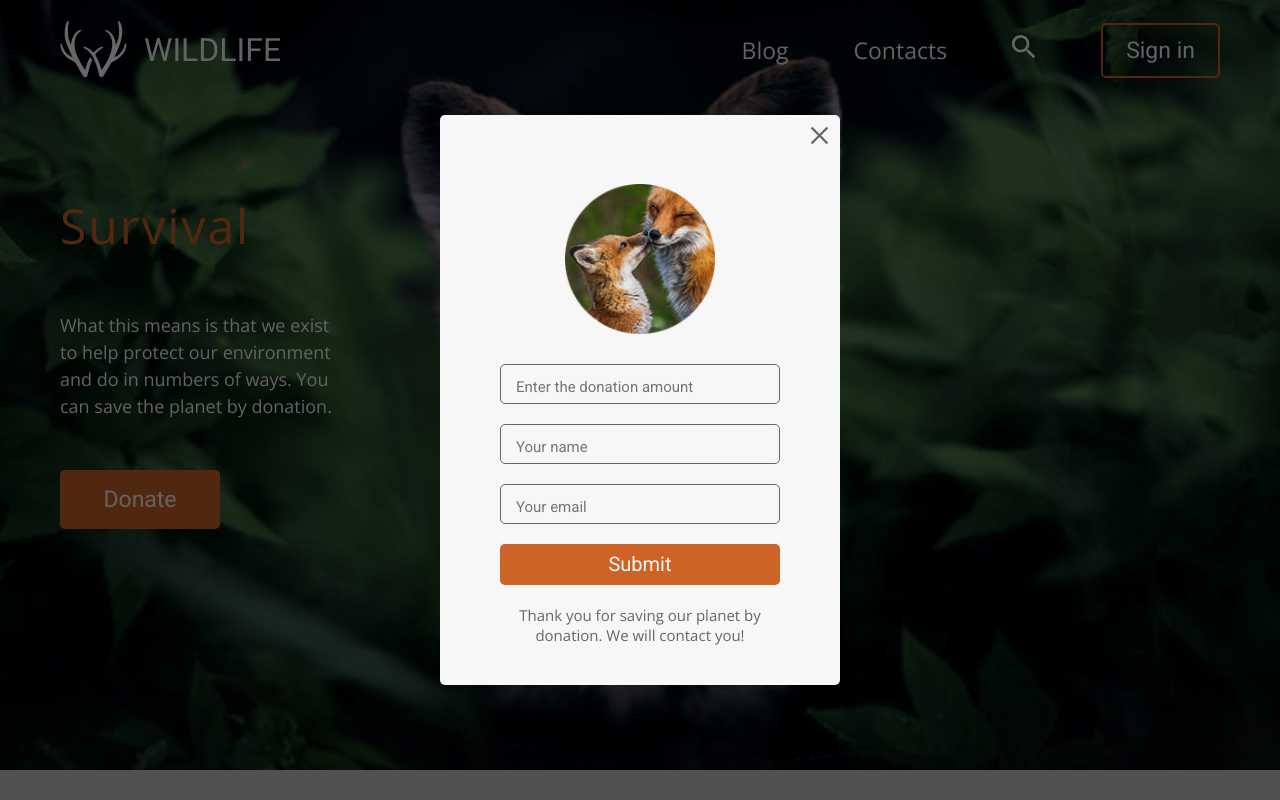
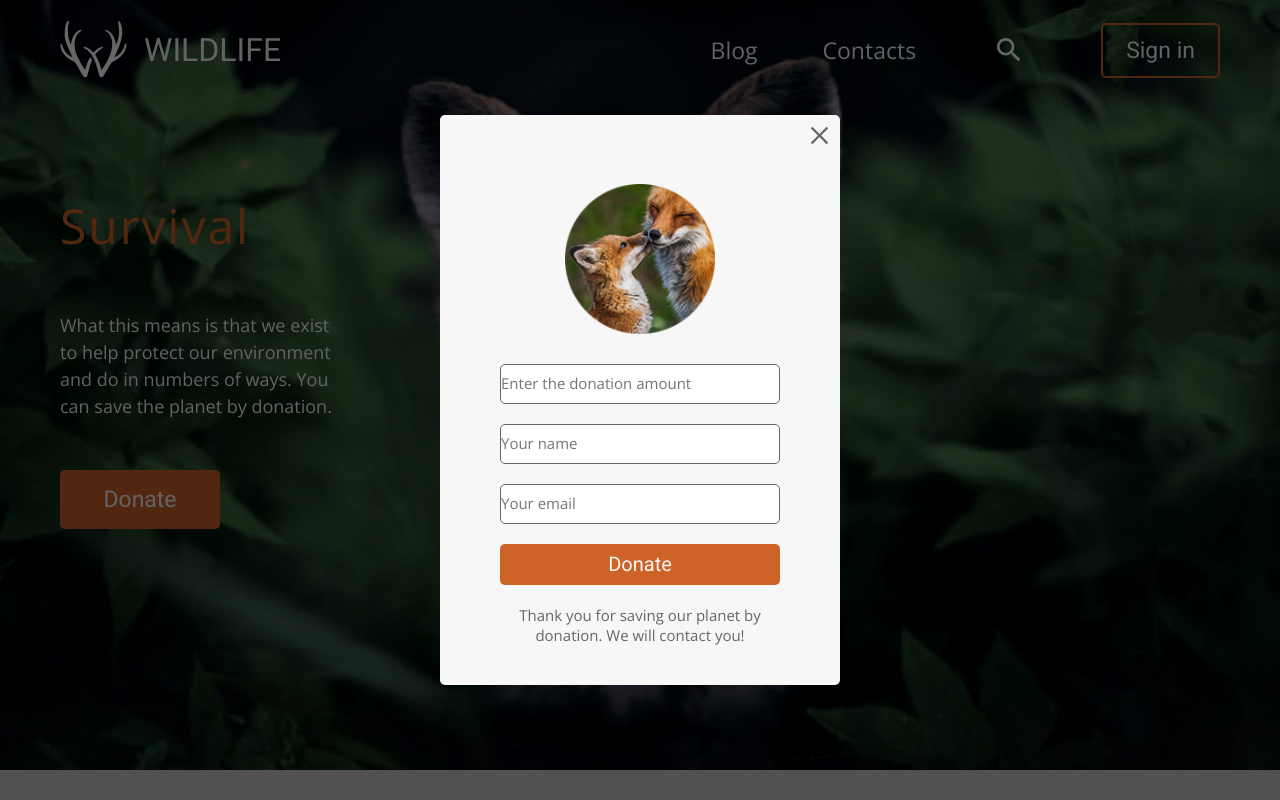
Before and after one commit to olgatenison/wildlife, a plain HTML site: page index.html in a window 1280 px wide. Both pictures are taken after a click on the button "Donate". Shown: the top 800 px of the page. Drawn offline with nearby package versions, Linux system fonts and the light colour scheme.

Commit message:
add search

```diff
--- a/index.html
+++ b/index.html
@@ -24,6 +24,7 @@
     />
 
     <title>wildlife</title>
+
   </head>
   <body>
     <div class="wrapper">
@@ -45,10 +46,20 @@
                 <a href="#sec4">Contacts</a>
               </li>
               <li class="header_navigation_item">
-                  <svg class="serach_img">
-                  <use href="./assets/sprite.svg#icon-serach">
-                  </use>
-                  </svg>
+                <div class="search">
+                  <div class="search_icon">
+                      <svg class="serach_img">
+                      <use href="./assets/sprite.svg#icon-serach">
+                      </use>
+                      </svg>
+                  </div>
+                  <div class="search_input">
+                    <input type="text" placeholder="search" id="mysearch" >
+                  </div>
+                  <span class="search_clear" onclick="document.getElementById('mysearch').value = ''">
+                  </span>
+                </div>
+
               </li>
               <li class="header_navigation_item">
                 <button class="header_button button">Sign in</button>
@@ -373,7 +384,7 @@
             </p>
             <form name="notification_form" autocomplete="on" novalidate>
               <label>
-                <input type="email" name="email" placeholder="Email" required />
+                <input type="email" name="email" placeholder="Email" required class='notification_form_input'/>
               </label>
               <button type="submit" class="button notificate_button">
                 Submit
@@ -469,16 +480,18 @@
             <label>
                 <input type="email" name="email" placeholder="Your email"class="modal_input"/>
             </label>
-            <button type="submit" class="button modal_btn">Submit</button>
+            <button type="submit" class="button modal_btn">Donate</button>
             </form>
             <h3 class="modal_subtitle subtitle">Thank you for saving our planet by donation. We will contact you!</h3>
           </div>
         </div>
       </div>
     </div>
+
     <script src="https://code.jquery.com/jquery-3.6.1.min.js"></script>
     <script src="./js/slick.min.js"></script>
     <script src="./js/script.js"></script>
     <script src="./js/modal.js"></script>
+    <script src="./js/search.js"></script>
   </body>
 </html>
--- /dev/null
+++ b/js/search.js
@@ -0,0 +1,6 @@
+const icon = document.querySelector(".search_icon");
+const search = document.querySelector(".search");
+
+icon.onclick = function () {
+  search.classList.toggle("active");
+};
--- a/style.css
+++ b/style.css
@@ -176,6 +176,81 @@ body {
 .serach_img:hover {
   fill: var(--primary-color);
 }
+.search {
+  position: relative;
+  width: 55px;
+  height: 55px;
+  background: transparent;
+  border-radius: 5px;
+  transition: 250ms cubic-bezier(0.4, 0, 0.2, 1);
+  overflow: hidden;
+}
+.search.active {
+  width: 255px;
+  border: 2px solid var(--primary-color);
+}
+.search_icon {
+  position: absolute;
+  top: 0;
+  left: 0;
+  width: 55px;
+  height: 55px;
+  border-radius: 5px;
+  display: flex;
+  justify-content: center;
+  align-items: center;
+}
+.search .search_input {
+  position: relative;
+  width: 300px;
+  height: 55px;
+  left: 55px;
+  display: flex;
+  justify-content: center;
+  align-items: center;
+  overflow: hidden;
+}
+.search .search_input input {
+  position: absolute;
+  top: 0;
+  width: 100%;
+  height: 100%;
+  border: transparent;
+  outline: transparent;
+  font-size: 21px;
+  color: var(--light-color);
+  background-color: transparent;
+}
+.search_clear {
+  position: absolute;
+  top: 18px;
+  transform: rotateY(-50%);
+  width: 15px;
+  height: 15px;
+  right: 15px;
+  cursor: pointer;
+  display: flex;
+  justify-content: center;
+  align-items: center;
+}
+
+.search.active .search_clear::before {
+  position: absolute;
+  content: "";
+  width: 2px;
+  height: 18px;
+  background: var(--light-gray-color);
+  transform: rotate(45deg);
+}
+
+.search.active .search_clear::after {
+  position: absolute;
+  content: "";
+  width: 2px;
+  height: 18px;
+  background: var(--light-gray-color);
+  transform: rotate(315deg);
+}
 
 .header_navigation_item a {
   color: var(--light-color);
@@ -232,26 +307,26 @@ body {
   border-radius: 5px;
 }
 /*---------header media-----------*/
-
-@media (max-width: 767.98px) {
+@media (max-width: 985.98px) {
   .header_navigation_item:not(:last-child) {
-    margin-right: 25px;
+    margin-right: 18px;
   }
-  .logo_txt {
-    font-size: 23px;
-  }
-}
-
-@media (max-width: 610px) {
   .logo_txt {
     display: none;
   }
 }
 
+@media (max-width: 710px) {
+  .serach_img {
+    display: none;
+  }
+  .search {
+    width: 0;
+    height: 0;
+  }
+}
+
 @media (max-width: 479px) {
-  .header_navigation_item:not(:last-child) {
-    margin-right: 18px;
-  }
   .header_navigation_list {
     flex-wrap: wrap;
   }
@@ -270,15 +345,14 @@ body {
   }
 }
 @media (max-width: 340px) {
-  .serach_img {
-    display: none;
-  }
   .header_logo_img {
     width: 50px;
     height: 40px;
   }
+  .header_navigation_item {
+    justify-content: right;
+  }
 }
-
 /*---------survival hero-----------*/
 .survival {
   background: url(./assets/herobg.jpg) no-repeat center center;
@@ -578,7 +652,7 @@ body {
   color: var(--darck-grey-color);
   margin-bottom: 59px;
 }
-input {
+.notification_form_input {
   font-family: "Roboto", sans-serif;
   font-size: 23px;
   line-height: 27px;
```
